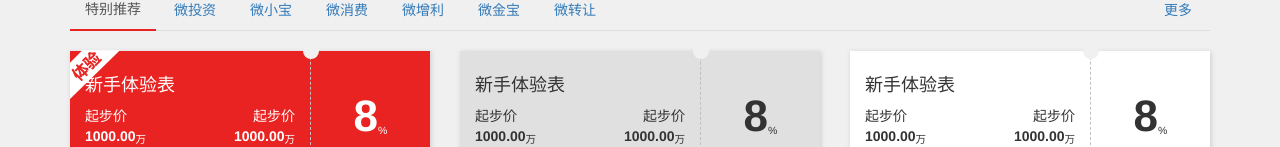
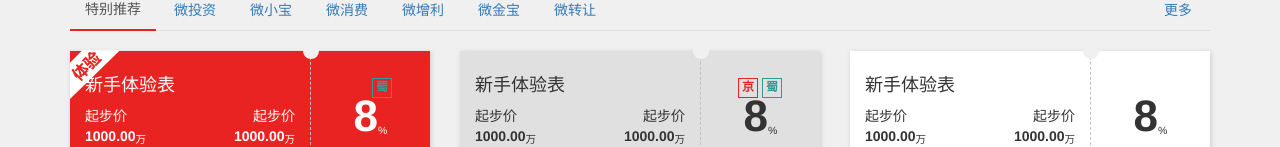
Before and after one commit to AriesZzzz/BootstrapWebTest, a plain HTML site: page index.html in a window 1280 px wide. Shown: the part 805-952 px from the top of the page. Drawn offline with Linux system fonts and the light colour scheme; files whose address does not match are found by name.

Commit message:
今天都是小细节，注意一哈！

```diff
--- a/index.html
+++ b/index.html
@@ -245,6 +245,10 @@
                 <div class="col-xs-12 col-sm-6 col-md-4">
                   <div class="panel panel-czbk actived">
                     <div class="panel-heading text-center">
+                        <p class="tooltips">
+                          <a href="#" class="badge badge-one" class="btn btn-default" data-toggle="tooltip" data-placement="top" title="哎哟呵！咱北京人儿！">京</a>
+                          <a href="#" class="badge badge-two" class="btn btn-default" data-toggle="tooltip" data-placement="top" title="四川好巴适">蜀</a>
+                        </p>
                         <strong>8</strong><sub>%</sub>
                         <p>年利率</p>
                     </div>
@@ -274,6 +278,10 @@
                 <div class="col-xs-12 col-sm-6 col-md-4">
                   <div class="panel panel-czbk disabled">
                     <div class="panel-heading text-center">
+                        <p class="tooltips">
+                            <a href="#" class="badge badge-one" class="btn btn-default" data-toggle="tooltip" data-placement="top" title="哎哟呵！咱北京人儿！">京</a>
+                            <a href="#" class="badge badge-two" class="btn btn-default" data-toggle="tooltip" data-placement="top" title="四川好巴适">蜀</a>
+                          </p>
                         <strong>8</strong><sub>%</sub>
                         <p>年利率</p>
                     </div>
--- a/js/main.js
+++ b/js/main.js
@@ -5,5 +5,6 @@
  * @Last Modified by:   iceStone
  * @Last Modified time: 2015-12-12 11:01:38
  */
-
-'use strict';
+$(function() {
+    $('[data-toggle="tooltip"]').tooltip()
+})
--- a/sass/main.scss
+++ b/sass/main.scss
@@ -167,9 +167,31 @@ header {
     + .panel-collapse > .panel-body {
       border-top-color: #ddd;
     }
-    .badge {
-      color: #f5f5f5;
-      background-color: #333;
+    .tooltips {
+      position: absolute;
+      width: 74%;
+      text-align: center;
+      top: 26px;
+      .badge {
+       display: inline-block;
+       width: 20px;
+       height: 20px;
+       border-width: 1px;
+       border-style: solid;
+       border-radius: 0;
+       background-color: transparent;
+       padding: 2px;
+
+      }
+      .badge-one {
+        color: #e92322;
+        border-color: #e92322;
+      }
+      .badge-two {
+        color: #399;
+        border-color: #399;
+      }
+
     }
   }
   > .panel-body {
```
Also changed, not shown: css/main.css, 1 other file.
